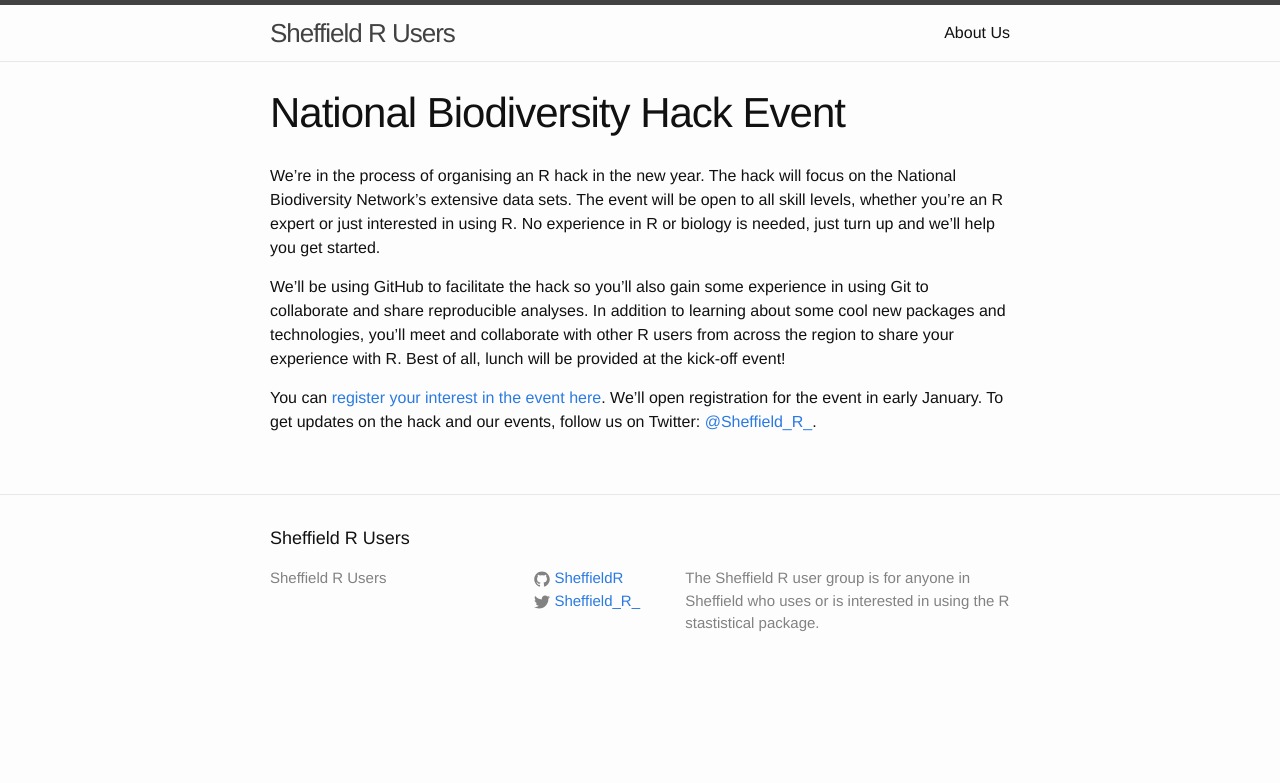
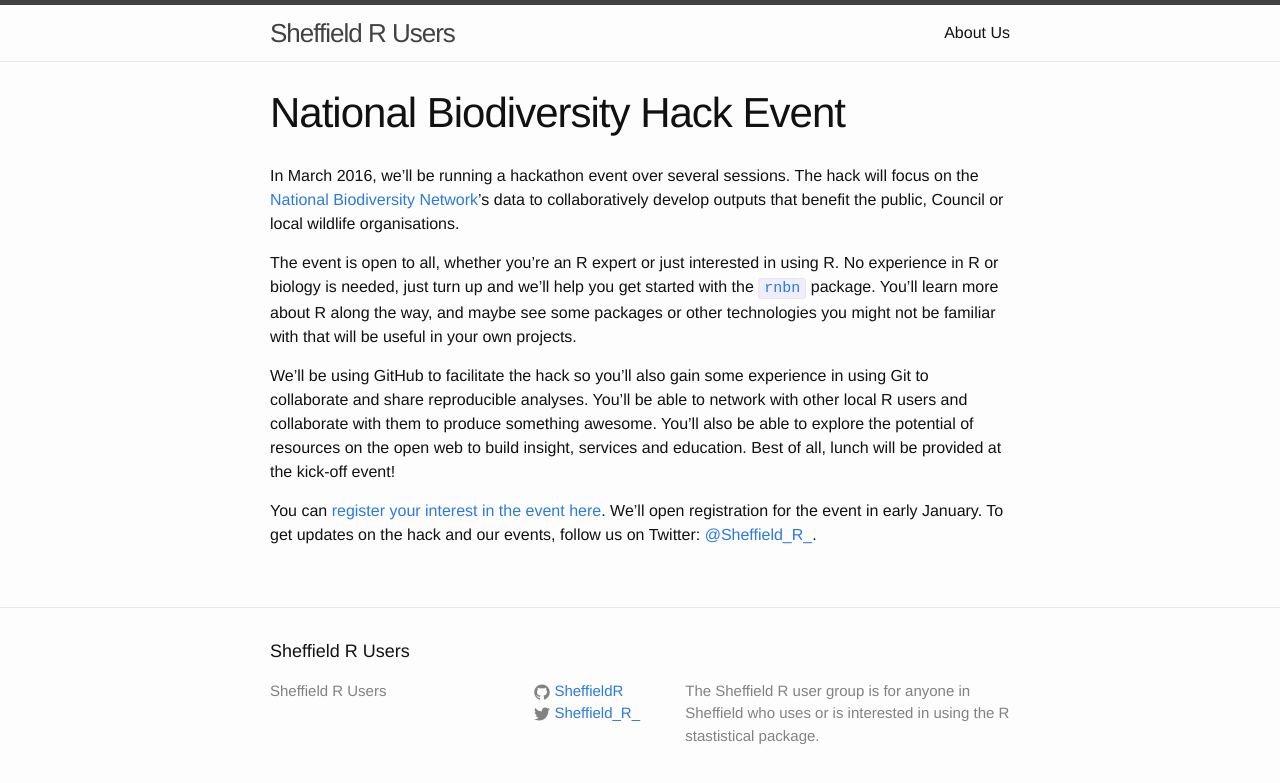
Before and after one commit to SheffieldR/Original.SheffieldR.github.io, a Jekyll site: the page built from _posts/2015-12-09-hack.markdown, in a window 1280 px wide. Shown: the top 783 px of the page. Built offline with Jekyll 4.4.1, drawn with Linux system fonts in a browser that asks for light colours.

Commit message:
Update hack with some info from Anna's post @ http://rpubs.com/annakrystalli/110606

```diff
--- a/_posts/2015-12-09-hack.markdown
+++ b/_posts/2015-12-09-hack.markdown
@@ -7,9 +7,11 @@
 <!---
 	calendar link
 -->
-We're in the process of organising an R hack in the new year. The hack will focus on the National Biodiversity Network's extensive data sets. The event will be open to all skill levels, whether you're an R expert or just interested in using R. No experience in R or biology is needed, just turn up and we'll help you get started.
+In March 2016, we'll be running a hackathon event over several sessions. The hack will focus on the [National Biodiversity Network](http://www.nbn.org.uk)'s data to collaboratively develop outputs that benefit the public, Council or local wildlife organisations.
 
-We'll be using GitHub to facilitate the hack so you'll also gain some experience in using Git to collaborate and share reproducible analyses. In addition to learning about some cool new packages and technologies, you'll meet and collaborate with other R users from across the region to share your experience with R. Best of all, lunch will be provided at the kick-off event!
+The event is open to all, whether you're an R expert or just interested in using R. No experience in R or biology is needed, just turn up and we'll help you get started with the [`rnbn`](https://cran.r-project.org/web/packages/rnbn/index.html) package. You'll learn more about R along the way, and maybe see some packages or other technologies you might not be familiar with that will be useful in your own projects.
+
+We'll be using GitHub to facilitate the hack so you'll also gain some experience in using Git to collaborate and share reproducible analyses. You'll be able to network with other local R users and collaborate with them to produce something awesome. You'll also be able to explore the potential of resources on the open web to build insight, services and education.  Best of all, lunch will be provided at the kick-off event!
 
 You can [register your interest in the event here](http://bit.ly/1RWxJ7l). We'll open registration for the event in early January. To get updates on the hack and our events, follow us on Twitter: [@Sheffield\_R\_](https://twitter.com/Sheffield_R_).
 <!--- eventbrite link -->
```
